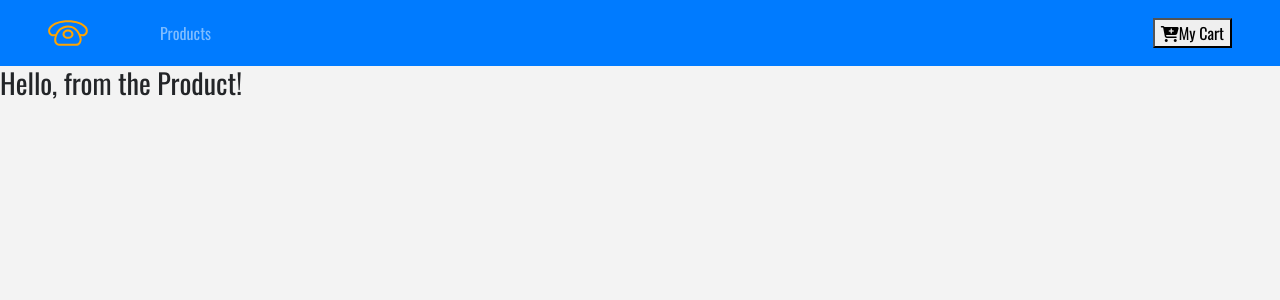
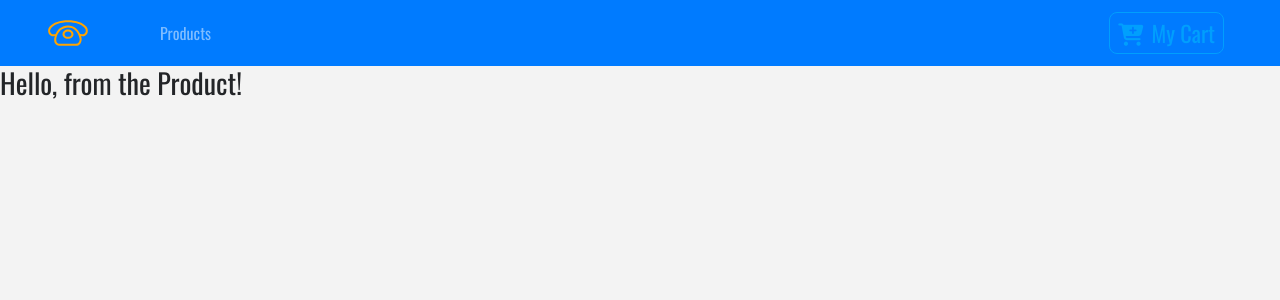
Before and after one commit to johnpospisil/react-shopping-cart, a React (Create React App) app: page / in a window 1280 px wide. Shown: the top 300 px of the page. Built offline with nearby package versions, Linux system fonts and the light colour scheme.

Commit message:
Install styled-components. Style the navbar Cart button.

```diff
--- a/package.json
+++ b/package.json
@@ -7,7 +7,8 @@
     "react": "^16.9.0",
     "react-dom": "^16.9.0",
     "react-router-dom": "^5.0.1",
-    "react-scripts": "3.1.1"
+    "react-scripts": "3.1.1",
+    "styled-components": "^4.3.2"
   },
   "scripts": {
     "start": "react-scripts start",
--- /dev/null
+++ b/src/components/Button.js
@@ -0,0 +1,23 @@
+import styled from "styled-components";
+
+const ButtonContainer = styled.button`
+  text-transform: capitalize;
+  font-size: 1.4rem;
+  background: transparent;
+  border: 0.05rem solid var(--lightBlue);
+  color: var(--lightBlue);
+  border-radius: 0.5rem;
+  padding: 0.2rem 0.5rem;
+  cursor: pointer;
+  margin: 0.2rem 0.5rem 0.2rem 0;
+  transition: all 0.5s ease-in-out;
+  &: hover {
+    background: var(--lightBlue);
+    color: var(--mainBlue);
+  }
+  &: focus {
+    outline: none;
+  }
+`;
+
+export default ButtonContainer;
--- a/src/components/Navbar.js
+++ b/src/components/Navbar.js
@@ -1,6 +1,8 @@
 import React, { Component } from "react";
 import { Link } from "react-router-dom";
 import logo from "../logo.svg";
+import styled from "styled-components";
+import ButtonContainer from "./Button";
 
 export default class Navbar extends Component {
   render() {
@@ -21,10 +23,12 @@
         </ul>
 
         <Link to="/cart" className="ml-auto">
-          <button>
-            <i className="fas fa-cart-plus"></i>
+          <ButtonContainer>
+            <span className="mr-2">
+              <i className="fas fa-cart-plus"></i>
+            </span>
             My Cart
-          </button>
+          </ButtonContainer>
         </Link>
       </nav>
     );
```
Also changed, not shown: 1 other file (tests, documents, lock files or other folders).
